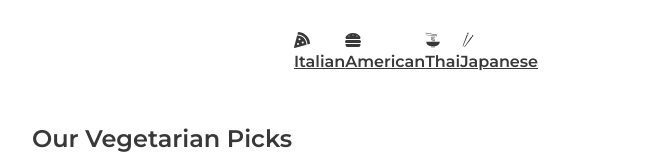
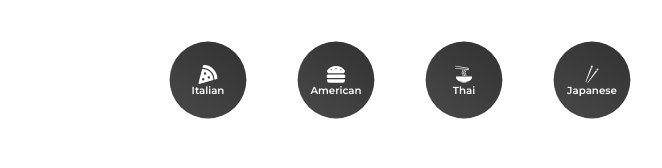
Before and after one commit to cblystone67/Delectable-Recipes-, a React (Create React App) app: page / in a window 1280 px wide. Shown: the top 168 px of the page, without its empty margins (224-886 px from the left). Built offline with nearby package versions, Linux system fonts and the light colour scheme; no server answers.

Commit message:
Styled Cuisine Page

```diff
--- a/src/components/Category.jsx
+++ b/src/components/Category.jsx
@@ -8,22 +8,22 @@
 function Category() {
   return (
     <List>
-      <NavLink to={'/cuisine/Italian'}>
+      <SLink to={'/cuisine/Italian'}>
         <FaPizzaSlice />
         <h4>Italian</h4>
-      </NavLink>
-      <NavLink to={'/cuisine/American'}>
+      </SLink>
+      <SLink to={'/cuisine/American'}>
         <FaHamburger />
         <h4>American</h4>
-      </NavLink>
-      <NavLink to={'/cuisine/Thai'}>
+      </SLink>
+      <SLink to={'/cuisine/Thai'}>
         <GiNoodles />
         <h4>Thai</h4>
-      </NavLink>
-      <NavLink to={'/cuisine/Japanese'}>
+      </SLink>
+      <SLink to={'/cuisine/Japanese'}>
         <GiChopsticks />
         <h4>Japanese</h4>
-      </NavLink>
+      </SLink>
     </List>
   );
 }
@@ -34,4 +34,37 @@
   margin: 2rem 0rem;
   `;
 
+  const SLink = styled(NavLink)`
+  display: flex;
+  flex-direction: column;
+  justify-content: center;
+  align-items: center;
+  border-radius: 50%;
+  margin-right: 2rem;
+  text-decoration: none;
+  background: linear-gradient(35deg, #494949, #313131);
+  width: 6rem;
+  height: 6rem;
+  cursor: pointer;
+  transform: scale(0.8);
+
+  h4{
+    color: white;
+    font-size: 0.8rem;
+  }
+  svg{
+    color: white;
+    font-size: 1.5rem;
+  }
+  &.active{
+    background: linear-gradient(to right, #f27121, #e94057);
+    svg{
+      color: white;
+    }
+    h4{
+      color: white;
+    }
+  }
+
+  `;
 export default Category
```
